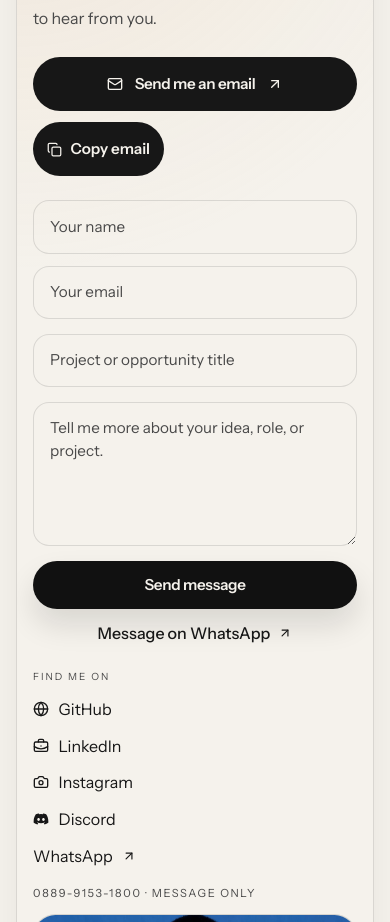
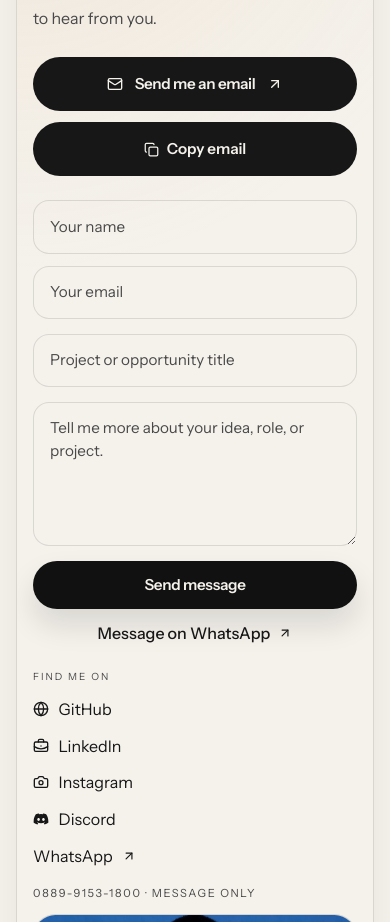
Before and after one commit to cadanganacoout-lab/mainPortofolioV4, a React (Vite) app: page / in a window 390 px wide. Shown: the part 9600-10522 px from the top of the page. Built offline with nearby package versions, Linux system fonts and the light colour scheme.

Commit message:
fix (copy email) toggle on contact section

```diff
--- a/src/index.css
+++ b/src/index.css
@@ -1802,7 +1802,7 @@ body.reveal-ready .reveal.is-visible {
   }
 
   .contact-cta-row .copy-button {
-    flex: 0 0 auto;
+    flex: 1 1 12rem;
   }
 }
 
```
